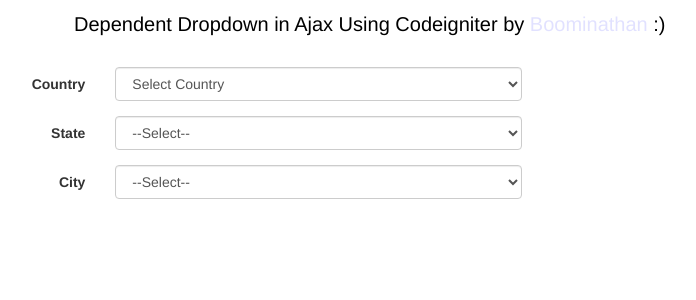
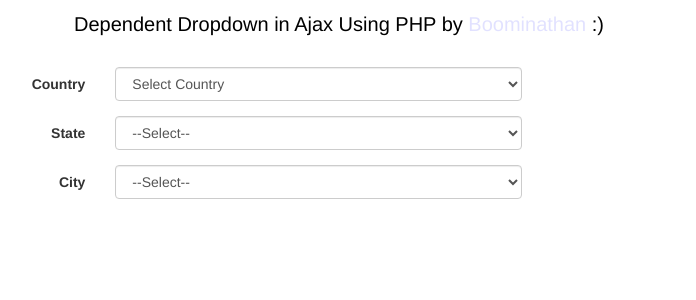
Before and after one commit to eboominathan/Dependent-Dropdown-in-PHP, a PHP site: page / in a window 1280 px wide. Shown: the top 300 px of the page, without its empty margins (103-799 px from the left). Run offline with PHP 8.4, Linux system fonts and the light colour scheme; data comes from the database, SQL or seed files in the repository.

Commit message:
Update index.php

```diff
--- a/dropdown/index.php
+++ b/dropdown/index.php
@@ -10,7 +10,7 @@
 
 
 <body>
-<p style="margin-left: 177px;">Dependent Dropdown in Ajax Using Codeigniter by <a href="https://fb.com/eboominathan"><span>Boominathan</span></a> :)
+<p style="margin-left: 177px;">Dependent Dropdown in Ajax Using PHP by <a href="https://fb.com/eboominathan"><span>Boominathan</span></a> :)
 </div>
 
 
```
